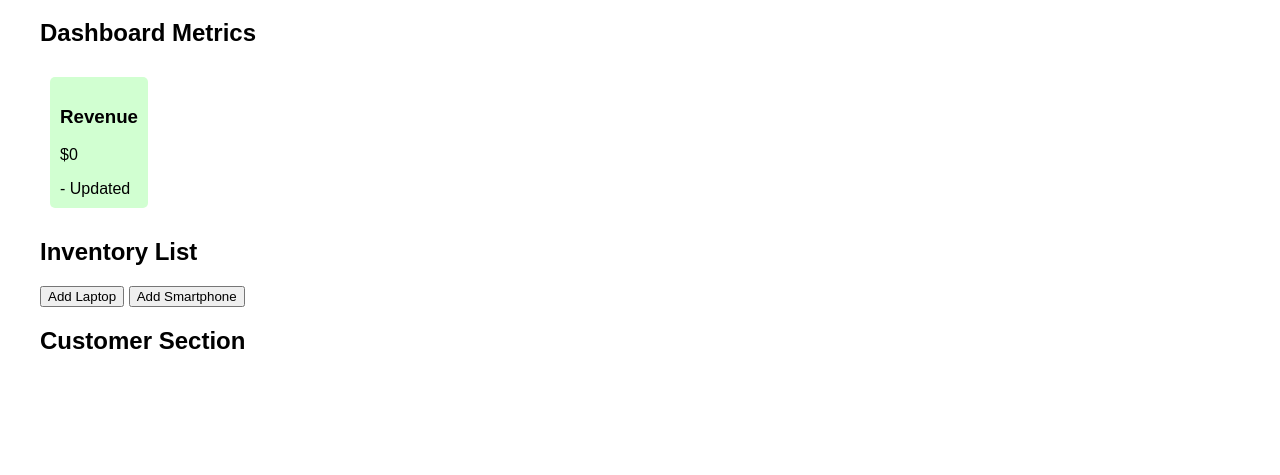
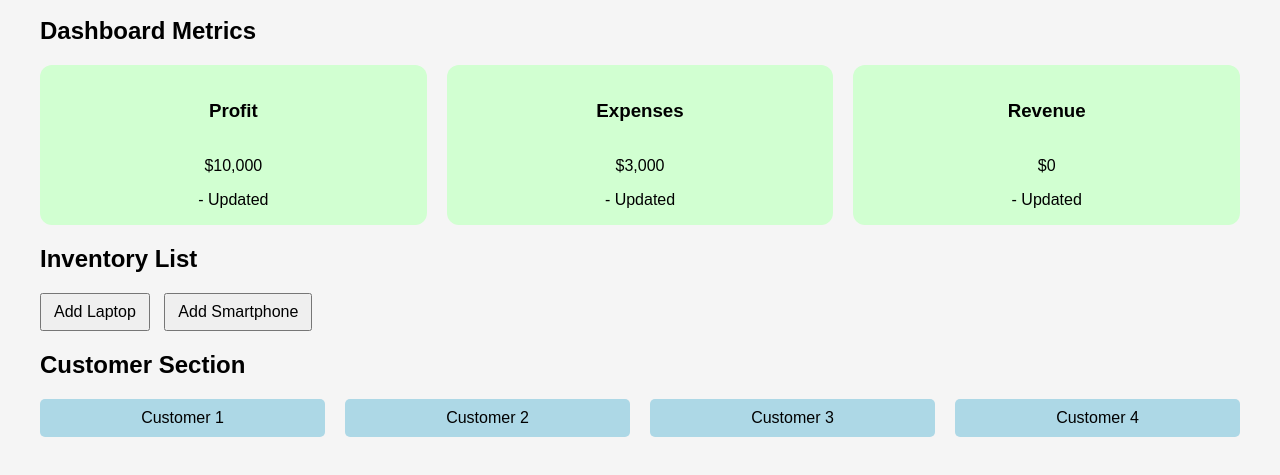
Before and after one commit to redj-4/Challenge-12, a plain HTML site: page index.html in a window 1280 px wide. Shown: the part 101-576 px from the top of the page. Drawn offline with Linux system fonts and the light colour scheme.

Commit message:
Fixed HTML code

```diff
--- a/index.html
+++ b/index.html
@@ -1,45 +1,89 @@
 <!DOCTYPE html>
 <html lang="en">
 <head>
-    <meta charset="UTF-8">
-    <meta name="viewport" content="width=device-width, initial-scale=1.0">
+  <meta charset="UTF-8" />
+  <meta name="viewport" content="width=device-width, initial-scale=1" />
   <title>Interactive Business Dashboard</title>
   <style>
     body {
       font-family: Arial, sans-serif;
       margin: 20px;
       padding: 20px;
+      background-color: #f5f5f5;
+    }
+    h1, h2 {
+      margin-bottom: 20px;
+    }
+    /* Dashboard Metrics Container using Flexbox for alignment */
+    #dashboard {
+      display: flex;
+      flex-wrap: wrap;
+      gap: 20px;
+      margin-bottom: 20px;
     }
     .metric-card {
+      flex: 1 1 300px; /* Grow and shrink with a base width of 300px */
+      height: 140px;
       padding: 10px;
-            margin: 10px;
       background-color: lightgray;
-            border-radius: 5px;
-            display: inline-block;
+      border-radius: 12px;
+      display: flex;
+      flex-direction: column;
+      justify-content: center;
+      align-items: center;
+    }
+    /* Inventory List Section */
+    #inventoryList {
+      list-style: none;
+      padding: 0;
+      margin-bottom: 20px;
     }
     .product-item {
       cursor: pointer;
       color: blue;
+      margin: 5px 0;
+    }
+    /* Customer Section Container using Flexbox */
+    #customerSection {
+      display: flex;
+      flex-wrap: wrap;
+      gap: 20px;
+      margin-bottom: 20px;
     }
     .customer-card {
+      flex: 1 1 150px;
       padding: 10px;
-            margin: 5px;
       background-color: lightblue;
       border-radius: 5px;
       cursor: pointer;
+      text-align: center;
     }
-        #dashboard, #inventoryList, #customerSection {
-            margin-bottom: 20px;
+    /* Button Styling */
+    button {
+      margin-right: 10px;
+      padding: 8px 12px;
+      font-size: 16px;
+      cursor: pointer;
     }
   </style>
 </head>
 <body>
-
   <h1>Interactive Business Dashboard</h1>
 
   <!-- Dashboard Metrics Section -->
   <h2>Dashboard Metrics</h2>
-    <div id="dashboard"></div>
+  <div id="dashboard">
+    <!-- Static Metric Cards -->
+    <div class="metric-card">
+      <h3>Profit</h3>
+      <p>$10,000</p>
+    </div>
+    <div class="metric-card">
+      <h3>Expenses</h3>
+      <p>$3,000</p>
+    </div>
+    <!-- The dynamic Revenue card will be added here via JavaScript -->
+  </div>
 
   <!-- Inventory List Section -->
   <h2>Inventory List</h2>
@@ -49,10 +93,14 @@
 
   <!-- Customer Section -->
   <h2>Customer Section</h2>
-    <div id="customerSection"></div>
+  <div id="customerSection">
+    <div class="customer-card">Customer 1</div>
+    <div class="customer-card">Customer 2</div>
+    <div class="customer-card">Customer 3</div>
+    <div class="customer-card">Customer 4</div>
+  </div>
 
   <!-- Link to JavaScript File -->
   <script src="cc_12.js"></script>
-
 </body>
 </html>
```
Lines whose indentation alone changed are shown as unchanged.
